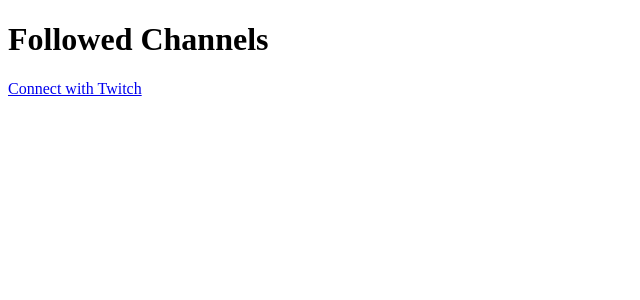
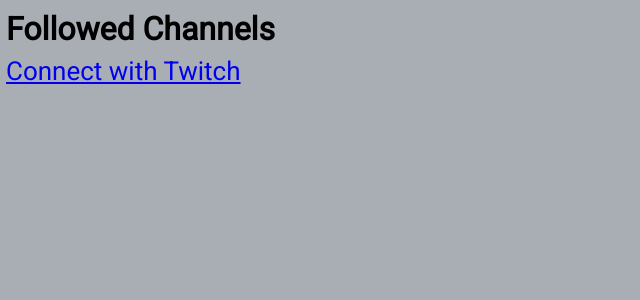
Before and after one commit to eljose47/testy, a React app: page / in a window 1280 px wide. Shown: the top 300 px of the page, without its empty margins (0-640 px from the left). Built offline with nearby package versions, Linux system fonts and the light colour scheme.

Commit message:
make pretty

```diff
--- a/index.html
+++ b/index.html
@@ -12,6 +12,33 @@
       content="twitch, follow, followed, channel, followed channels, live, live channels, live twitch channels, live streams, live, livestream channel, eljose, eljose47, github"
     />
     <title>Followed Channel</title>
+    <style>
+      @import url("https://fonts.googleapis.com/css2?family=Roboto&display=swap");
+
+      * {
+        box-sizing: border-box;
+        font-family: "Roboto", sans-serif;
+      }
+      html {
+        overflow: hidden;
+        background: #0b172b;
+        color: white;
+
+        @media (prefers-color-scheme: light) {
+          background: #0b172b59;
+          color: black;
+        }
+      }
+
+      body,
+      #root {
+        padding: 0;
+        margin: 0;
+        height: 100vh;
+        width: 100vw;
+        position: relative;
+      }
+    </style>
   </head>
   <body>
     <div id="root"></div>
--- a/src/app.tsx
+++ b/src/app.tsx
@@ -2,33 +2,81 @@
 import { useQuery } from "react-query";
 import styled from "styled-components";
 
+const Container = styled.div`
+  height: 100%;
+  width: 100%;
+  padding: 10px 6px;
+
+  overflow: hidden auto;
+
+  font-size: 16px;
+
+  @media (min-width: 460px) {
+    font-size: 26px;
+  }
+`;
+
 const List = styled.div`
   display: flex;
   flex-direction: column;
-  gap: 12px;
+  row-gap: ${12 / 26}em;
+
+  * {
+    text-overflow: ellipsis;
+    overflow: hidden;
+  }
+`;
+
+const H1 = styled.div`
+  font-size: ${32 / 26}em;
+  font-weight: 700;
+
+  margin-bottom: 8px;
 `;
 
 const Entry = styled.a`
+  max-width: 100%;
+  flex-grow: 0;
   display: flex;
   gap: 8px;
   align-items: center;
-  height: 70px;
+  /* height: 70px; */
   text-decoration: none;
   color: inherit;
+  white-space: nowrap;
+  overflow: hidden;
 `;
 
-const LiveSince = styled.div`
-  margin-left: auto;
+const Left = styled.img`
+  flex-shrink: 0;
+  object-fit: contain;
+  height: 50px;
+  width: 50px;
+
+  @media (min-width: 460px) {
+    height: unset;
+    width: unset;
+  }
+`;
+
+const Middle = styled.div`
+  flex-shrink: 1;
+  min-width: 0;
 `;
 
 const Channel = styled.div`
-  font-size: 28px;
+  font-size: ${28 / 26}em;
   font-weight: 600px;
 `;
 
 const Category = styled.div`
-  font-size: 26px;
+  font-size: 1em;
   font-weight: 300;
+`;
+
+const Right = styled.div`
+  margin-left: auto;
+  flex-shrink: 0;
 `;
 
 const clientId = "l3pj0aepy2pt31r2xv2bfyp2lebryx";
@@ -118,8 +166,8 @@
   twitchAuthUrl.searchParams.append("scope", "user:read:follows");
 
   return (
-    <>
-      <h1>Followed Channels</h1>
+    <Container>
+      <H1>Followed Channels</H1>
       {access_token ? (
         <>
           {data?.followed && (
@@ -151,15 +199,15 @@
                     href={`https://twitch.tv/${stream.user_login}`}
                     target="_blank"
                   >
-                    <img
+                    <Left
                       alt={`${stream.user_name} profile picture`}
                       src={profilePic}
                     />
-                    <div>
+                    <Middle>
                       <Channel>{stream.user_name}</Channel>
                       <Category>{stream.game_name}</Category>
-                    </div>
-                    <LiveSince>Live for: {hours_minutes}</LiveSince>
+                    </Middle>
+                    <Right>Live for: {hours_minutes}</Right>
                   </Entry>
                 );
               })}
@@ -169,7 +217,7 @@
       ) : (
         <a href={twitchAuthUrl.toString()}>Connect with Twitch</a>
       )}
-    </>
+    </Container>
   );
 };
 
--- /dev/null
+++ b/src/components.tsx
@@ -0,0 +1,29 @@
+import styled from "styled-components";
+
+const LOADER_HEIGHT = 10;
+
+export const Loader = styled.div`
+  width: 40px;
+  height: ${LOADER_HEIGHT}px;
+  position: absolute;
+
+  top: calc(50% - ${LOADER_HEIGHT}px / 2);
+
+  animation-name: yo;
+  animation-duration: 1s;
+  animation-direction: alternate;
+  animation-iteration-count: infinite;
+  animation-timing-function: ease-in-out;
+
+  @keyframes yo {
+    from {
+      left: 20px;
+    }
+
+    to {
+      left: calc(100% - 40px - 20px);
+    }
+  }
+
+  background: white;
+`;
--- a/src/index.tsx
+++ b/src/index.tsx
@@ -2,6 +2,7 @@
 import { createRoot } from "react-dom/client";
 import { QueryClient, QueryClientProvider } from "react-query";
 import App from "./app";
+import { Loader } from "./components";
 
 const queryClient = new QueryClient({
   defaultOptions: {
@@ -15,7 +16,7 @@
 
 root.render(
   <QueryClientProvider client={queryClient}>
-    <React.Suspense fallback="loading...">
+    <React.Suspense fallback={<Loader />}>
       <App />
     </React.Suspense>
   </QueryClientProvider>
```
